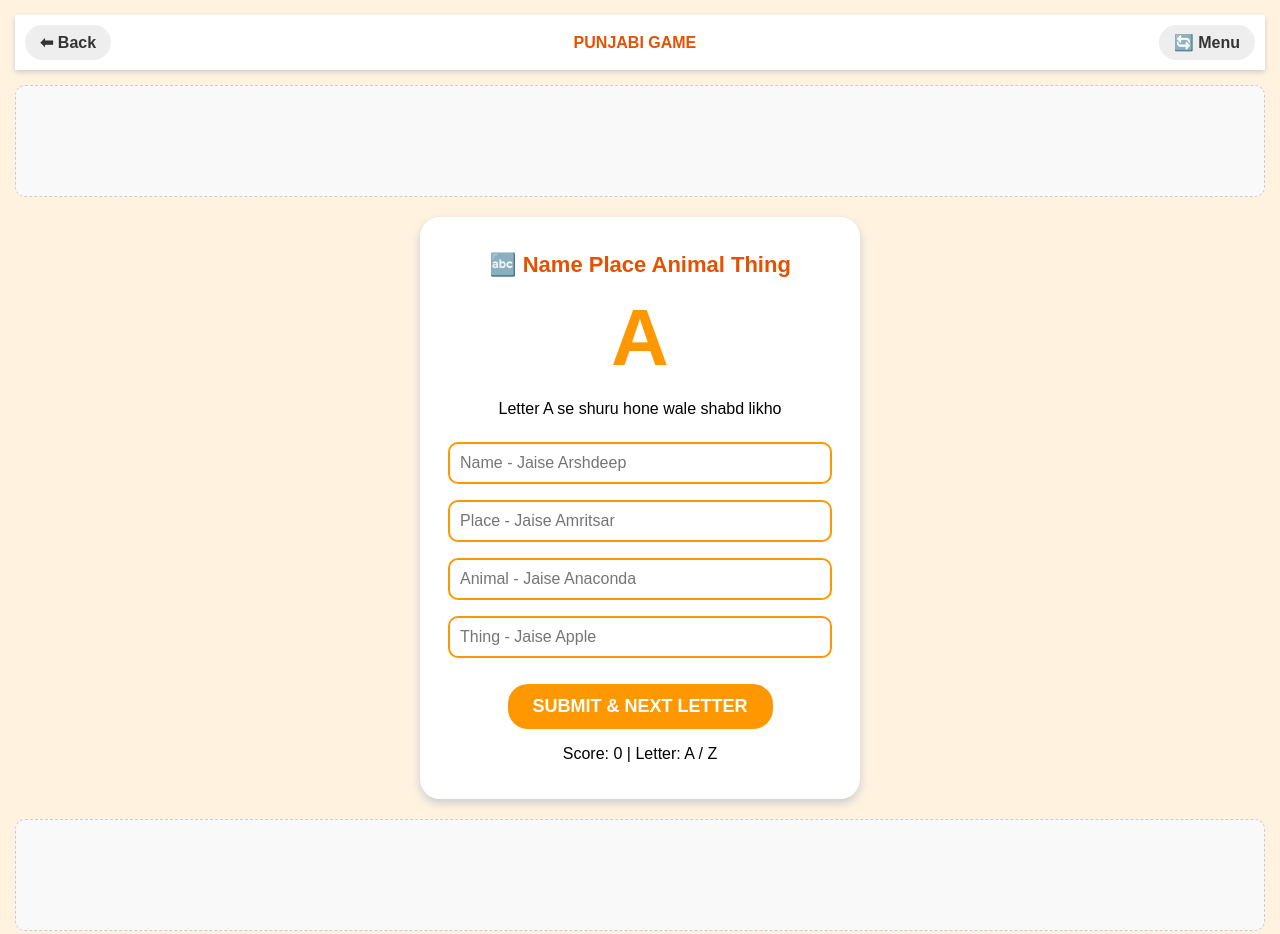
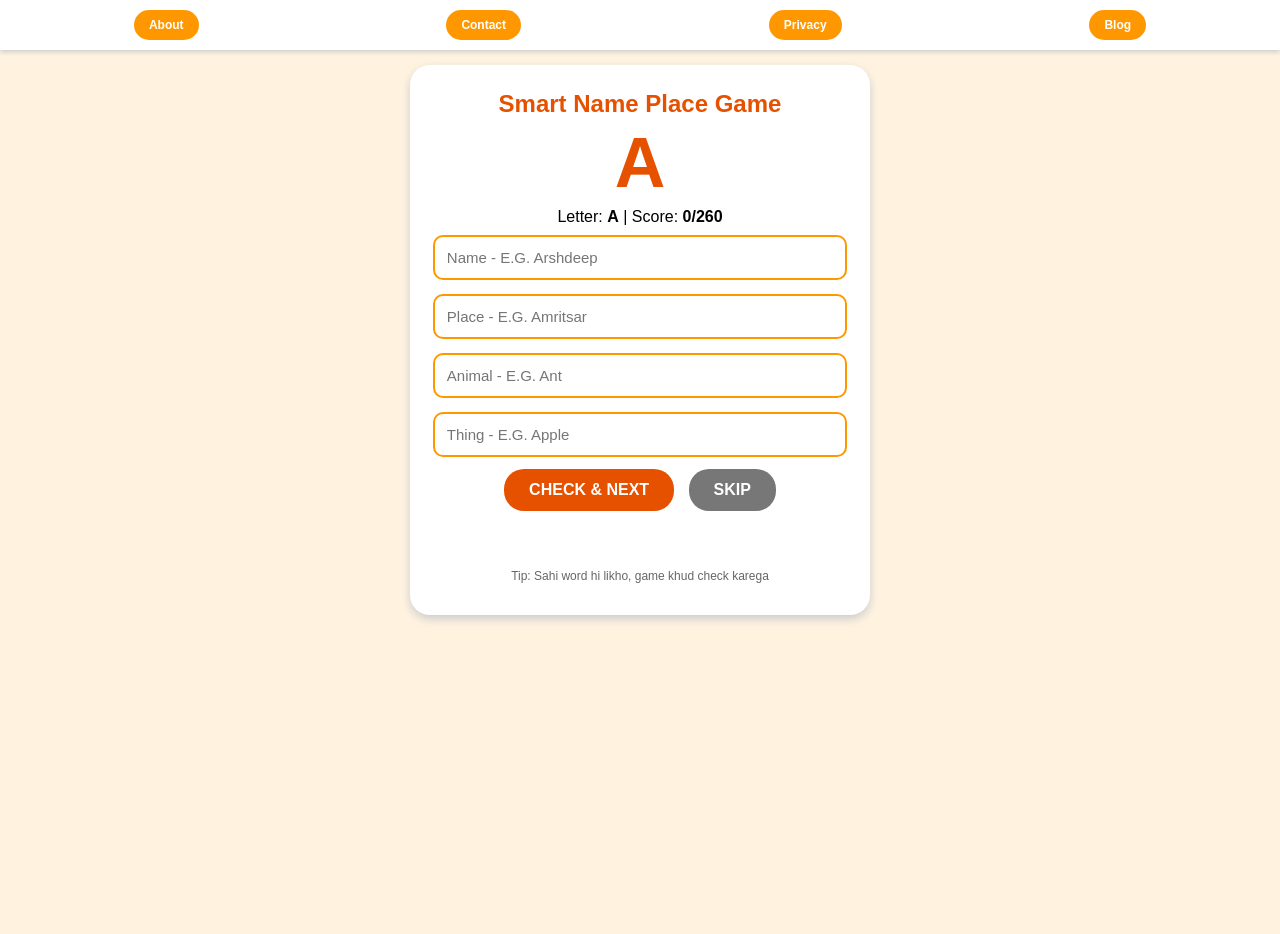
Before and after one commit to deepalitokhi-glitch/Punjabi-name-game, a plain HTML site: page index.html in a window 1280 px wide. After the commit the page ends 800 px from the top, so only its background shows below. Drawn offline with Linux system fonts and the light colour scheme.

Commit message:
Update index.html

```diff
--- a/index.html
+++ b/index.html
@@ -3,88 +3,114 @@
 <head>
 <meta charset="UTF-8">
 <meta name="viewport" content="width=device-width, initial-scale=1.0">
-<title>Punjabi Name Place Animal Thing Game</title>
+<title>Punjabi Name Place Animal Thing - Smart Game</title>
 <script async src="https://pagead2.googlesyndication.com/pagead/js/adsbygoogle.js?client=ca-pub-1905215538239803" crossorigin="anonymous"></script>
 <style>
-body{font-family:Arial;background:#FFF3E0;text-align:center;padding:15px;margin:0}
-.top-bar{background:white;padding:10px;display:flex;justify-content:space-between;align-items:center;box-shadow:0 2px 5px #ccc;position:sticky;top:0;z-index:100}
-.top-bar a{background:#eee;padding:8px 15px;border-radius:20px;text-decoration:none;color:#333;font-weight:bold}
-.box{background:white;max-width:400px;margin:20px auto;padding:20px;border-radius:20px;box-shadow:0 4px 10px #ccc}
-input{width:90%;padding:10px;margin:8px;border:2px solid #FF9800;border-radius:10px;font-size:16px}
-button{background:#FF9800;color:white;padding:12px 25px;border:none;border-radius:20px;font-weight:900;font-size:18px;cursor:pointer}
-h1{color:#E65100;font-size:22px}
-.letter{font-size:80px;color:#FF9800;font-weight:900;margin:10px 0}
-.ad-box{background:#f9f9f9;border:1px dashed #ccc;padding:10px;margin:15px 0;border-radius:10px;min-height:90px;display:flex;align-items:center;justify-content:center;color:#999}
+body{font-family:Arial;background:#FFF3E0;text-align:center;margin:0;padding:0}
+.top-bar{background:white;padding:10px;display:flex;justify-content:space-around;box-shadow:0 2px 5px #ccc;position:sticky;top:0;z-index:100}
+.top-bar a{background:#FF9800;color:white;padding:8px 15px;border-radius:20px;text-decoration:none;font-weight:bold;font-size:12px}
+.game-box{background:white;max-width:420px;margin:15px auto;padding:20px;border-radius:20px;box-shadow:0 4px 10px #ccc}
+input{width:92%;padding:12px;margin:7px 0;border:2px solid #FF9800;border-radius:10px;font-size:15px;text-transform:capitalize}
+button{background:#E65100;color:white;padding:12px 25px;border:none;border-radius:20px;font-weight:900;font-size:16px;cursor:pointer;margin:5px}
+#letter{font-size:70px;color:#E65100;font-weight:900;margin:5px}
+#msg{font-weight:bold;min-height:25px;font-size:14px}
 </style>
 </head>
 <body>
-
 <div class="top-bar">
-<a href="https://deepalitokhi-glitch.github.io/Amber-Toffee-Twist/">⬅ Back</a>
-<span style="font-weight:900;color:#E65100">PUNJABI GAME</span>
-<a href="#" onclick="location.reload()">🔄 Menu</a>
+<a href="about.html">About</a>
+<a href="contact.html">Contact</a>
+<a href="privacy.html">Privacy</a>
+<a href="blog.html">Blog</a>
 </div>
 
-<!-- TOP AD -->
-<div class="ad-box">
-  <ins class="adsbygoogle"
-       style="display:block"
-       data-ad-client="ca-pub-1905215538239803"
-       data-ad-format="auto"
-       data-full-width-responsive="true"></ins>
-  <script>(adsbygoogle = window.adsbygoogle || []).push({});</script>
+<div class="game-box">
+<h2 style="color:#E65100;margin:5px">Smart Name Place Game</h2>
+<div id="letter">A</div>
+<p style="margin:2px">Letter: <b><span id="curLetter">A</span></b> | Score: <b><span id="score">0</span>/260</b></p>
+<input id="name" placeholder="Name - e.g. Arshdeep">
+<input id="place" placeholder="Place - e.g. Amritsar">
+<input id="animal" placeholder="Animal - e.g. Ant">
+<input id="thing" placeholder="Thing - e.g. Apple">
+<br>
+<button onclick="checkAns()">CHECK & NEXT</button>
+<button onclick="nextLetter()" style="background:#777">SKIP</button>
+<p id="msg"></p>
+<p style="font-size:12px;color:#666">Tip: Sahi word hi likho, game khud check karega</p>
 </div>
 
-<div class="box">
-<h1>🔤 Name Place Animal Thing</h1>
-<div class="letter" id="letter">A</div>
-<p>Letter <span id="letterText">A</span> se shuru hone wale shabd likho</p>
-<input id="name" placeholder="Name - Jaise Arshdeep">
-<input id="place" placeholder="Place - Jaise Amritsar">
-<input id="animal" placeholder="Animal - Jaise Anaconda">
-<input id="thing" placeholder="Thing - Jaise Apple">
-<br><br>
-<button onclick="check()">SUBMIT & NEXT LETTER</button>
-<p id="score">Score: 0 | Letter: A / Z</p>
-<p id="msg" style="color:green;font-weight:bold"></p>
-</div>
-
-<!-- BOTTOM AD -->
-<div class="ad-box">
-  <ins class="adsbygoogle"
-       style="display:block"
-       data-ad-client="ca-pub-1905215538239803"
-       data-ad-format="auto"
-       data-full-width-responsive="true"></ins>
-  <script>(adsbygoogle = window.adsbygoogle || []).push({});</script>
+<div style="text-align:center;padding:10px;">
+<ins class="adsbygoogle" style="display:block" data-ad-client="ca-pub-1905215538239803" data-ad-format="auto" data-full-width-responsive="true"></ins>
+<script>(adsbygoogle = window.adsbygoogle || []).push({});</script>
 </div>
 
 <script>
-let currentCode = 65;
+let letters = "ABCDEFGHIJKLMNOPQRSTUVWXYZ".split("");
+let curIndex = 0;
 let score = 0;
-function check(){
- let n=document.getElementById('name').value.trim();
- let p=document.getElementById('place').value.trim();
- let a=document.getElementById('animal').value.trim();
- let t=document.getElementById('thing').value.trim();
- let letter = String.fromCharCode(currentCode);
- if(!n || !p || !a || !t){
-   document.getElementById('msg').innerText="Sare 4 box bharo met!";
-   return;
- }
- let ok = n[0].toUpperCase()==letter && p[0].toUpperCase()==letter && a[0].toUpperCase()==letter && t[0].toUpperCase()==letter;
- if(ok){
-   score+=10;
-   document.getElementById('msg').innerText="Wah met! Bilkul sahi ✅";
-   currentCode++;
-   if(currentCode>90){ currentCode=65; alert("Z tak complete! Fir se A se shuru! Score: "+score); }
-   document.getElementById('letter').innerText=String.fromCharCode(currentCode);
-   document.getElementById('letterText').innerText=String.fromCharCode(currentCode);
-   document.getElementById('name').value=""; document.getElementById('place').value=""; document.getElementById('animal').value=""; document.getElementById('thing').value="";
- } else {
-   document.getElementById('msg').innerText="Letter "+letter+" se hi likhna hai met! Dubara try kar";
- }
- document.getElementById('score').innerText="Score: "+score+" | Letter: "+String.fromCharCode(currentCode)+" / Z";
+
+// --- DATABASE A-Z ---
+const DB = {
+A: {names:["aman","arshdeep","amrit","anmol","arjun","arsh","avneet","amit"], places:["amritsar","agra","america","australia","assam","ajmer","amritsar"], animals:["ant","alligator","ape","anaconda","antelope","albatross"], things:["apple","axe","aeroplane","almirah","arrow"]},
+B: {names:["baljeet","balkar","bhavya","bikram","aman"], places:["bombay","barnala","bathinda","bangalore","bhopal","bangkok"], animals:["bear","bat","bee","buffalo","butterfly"], things:["ball","bat","book","bottle","bag"]},
+C: {names:["charan","chaman","chetan","chirag"], places:["chandigarh","chennai","canada","california","chicago"], animals:["cat","cow","camel","cheetah","crocodile"], things:["car","chair","cap","cup","clock"]},
+D: {names:["deepali","diljeet","davinder","deepak"], places:["delhi","dubai","denmark","dehradun","darjeeling"], animals:["dog","deer","donkey","dolphin","duck"], things:["doll","door","desk","dog"],},
+E: {names:["ekam","eknoor","elena"], places:["england","europe","egypt"], animals:["elephant","eagle","emu","eel"], things:["egg","eraser","envelope","earphone"]},
+F: {names:["farhan","fateh","farid"], places:["france","faridkot","fazilka","finland"], animals:["fox","frog","fish","flamingo"], things:["fan","flower","fork","fruit"]},
+G: {names:["gurpreet","gagandeep","goldy","geeta"], places:["goa","gujarat","germany","greece","ganganagar"], animals:["goat","giraffe","gorilla","goose"], things:["glass","gun","guitar","gift"]},
+H: {names:["harpreet","harman","harjeet","harry"], places:["haryana","himachal","hyderabad","holland"], animals:["horse","hippo","hyena","hen"], things:["hat","house","hen","hammer"]},
+I: {names:["inder","ishan","ikjot","imran"], places:["india","italy","indore","iceland"], animals:["iguana","impala","ibis"], things:["ice","ink","iron","icecream"]},
+J: {names:["jagdeep","jaskaran","jatin","jasmine"], places:["jaipur","jalandhar","japan","jharkhand"], animals:["jaguar","jackal","jellyfish"], things:["jug","jacket","jeep","jewellery"]},
+K: {names:["kamal","karan","kuldeep","kiran"], places:["kolkata","kerala","karnal","canada","kashmir"], animals:["kangaroo","koala","kiwi"], things:["kite","knife","key","kettle"]},
+L: {names:["lovepreet","lakhvir","lucky","lisa"], places:["ludhiana","london","lahore","lucknow"], animals:["lion","leopard","lizard"], things:["lamp","laptop","lion"],},
+M: {names:["manpreet","manjot","mandeep","mohit"], places:["mumbai","malaysia","moga","manali","mohali"], animals:["monkey","mouse","moose"], things:["mango","mobile","mirror","mat"]},
+N: {names:["navjot","navdeep","naman","neha"], places:["nagpur","norway","nabha","nashik"], animals:["nilgai","nightingale","narwhal"], things:["nest","net","needle","notebook"]},
+O: {names:["onkar","omkar","ojas"], places:["oman","orissa","ooty"], animals:["ox","octopus","ostrich","owl"], things:["orange","onion","owl","oven"]},
+P: {names:["pardeep","prabhjot","parneet","pooja"], places:["punjab","patiala","pune","paris","pakistan"], animals:["peacock","parrot","panda","penguin"], things:["pen","pencil","phone","plate"]},
+Q: {names:["qasim","quincy"], places:["qatar"], animals:["quail","quetzal"], things:["queen","quilt"]},
+R: {names:["ram","rajdeep","ravinder","raman"], places:["rajasthan","ropar","russia","rome"], animals:["rabbit","rat","rhino","rooster"], things:["ring","radio","rope","road"]},
+S: {names:["simran","sukhi","sandeep","sartaj"], places:["sangrur","shimla","switzerland","singapore"], animals:["snake","sheep","shark","squirrel"], things:["sun","star","spoon","shirt"]},
+T: {names:["tarandeep","teji","taran","tina"], places:["tarn taran","toronto","tokyo","tamil nadu"], animals:["tiger","turtle","tortoise"], things:["table","tree","train","truck"]},
+U: {names:["uday","umesh","urvashi"], places:["udaipur","usa","uk","uttarakhand"], animals:["urial","uakari"], things:["umbrella","uniform"]},
+V: {names:["vikram","vinod","varun","vicky"], places:["varanasi","vrindavan","vancouver"], animals:["vulture","viper"], things:["van","vase","vegetable"]},
+W: {names:["wasim","william"], places:["washington","west bengal"], animals:["wolf","whale","walrus"], things:["watch","window","water"]},
+X: {names:["xavier"], places:["xalapa"], animals:["xerus"], things:["xylophone","xray"]},
+Y: {names:["yuvraj","yash","yashika"], places:["yamunanagar","york"], animals:["yak"], things:["yacht","yarn"]},
+Z: {names:["zora","zain","zoya"], places:["zimbabwe","zanzibar"], animals:["zebra"], things:["zip","zoo","zebra"]}
+};
+
+function checkAns(){
+  let L = letters[curIndex];
+  let n = document.getElementById("name").value.trim().toLowerCase();
+  let p = document.getElementById("place").value.trim().toLowerCase();
+  let a = document.getElementById("animal").value.trim().toLowerCase();
+  let t = document.getElementById("thing").value.trim().toLowerCase();
+  let msg = document.getElementById("msg");
+
+  if(!n || !p || !a || !t){ msg.innerHTML="❌ Saare 4 bharo met!"; msg.style.color="red"; return; }
+  if(n[0]!==L.toLowerCase() || p[0]!==L.toLowerCase() || a[0]!==L.toLowerCase() || t[0]!==L.toLowerCase()){
+    msg.innerHTML=`❌ Sab words ${L} se start hone chahiye!`; msg.style.color="red"; return;
+  }
+
+  let data = DB[L];
+  // CHECK EACH CATEGORY
+  if(!data.names.includes(n)){ msg.innerHTML=`❌ "${n}" Name nahi hai! Try: ${data.names.slice(0,3).join(", ")}`; msg.style.color="red"; return; }
+  if(!data.places.includes(p)){ msg.innerHTML=`❌ "${p}" Place nahi hai! Try: ${data.places.slice(0,3).join(", ")}`; msg.style.color="red"; return; }
+  if(!data.animals.includes(a)){ msg.innerHTML=`❌ "${a}" Animal nahi hai! Try: ${data.animals.slice(0,3).join(", ")}`; msg.style.color="red"; return; }
+  if(!data.things.includes(t)){ msg.innerHTML=`❌ "${t}" Thing nahi hai! Try: ${data.things.slice(0,3).join(", ")}`; msg.style.color="red"; return; }
+
+  score+=10;
+  document.getElementById("score").innerText=score;
+  msg.innerHTML="✅ Wah met! Perfect! +10"; msg.style.color="green";
+  setTimeout(nextLetter, 1200);
+}
+
+function nextLetter(){
+  curIndex++; if(curIndex>=26){ alert("Game Khatam! Score: "+score+"/260"); curIndex=0; score=0; document.getElementById("score").innerText=0; }
+  document.getElementById("letter").innerText=letters[curIndex];
+  document.getElementById("curLetter").innerText=letters[curIndex];
+  ["name","place","animal","thing"].forEach(id=>document.getElementById(id).value="");
+  document.getElementById("msg").innerText="";
 }
 </script>
 </body>
```
